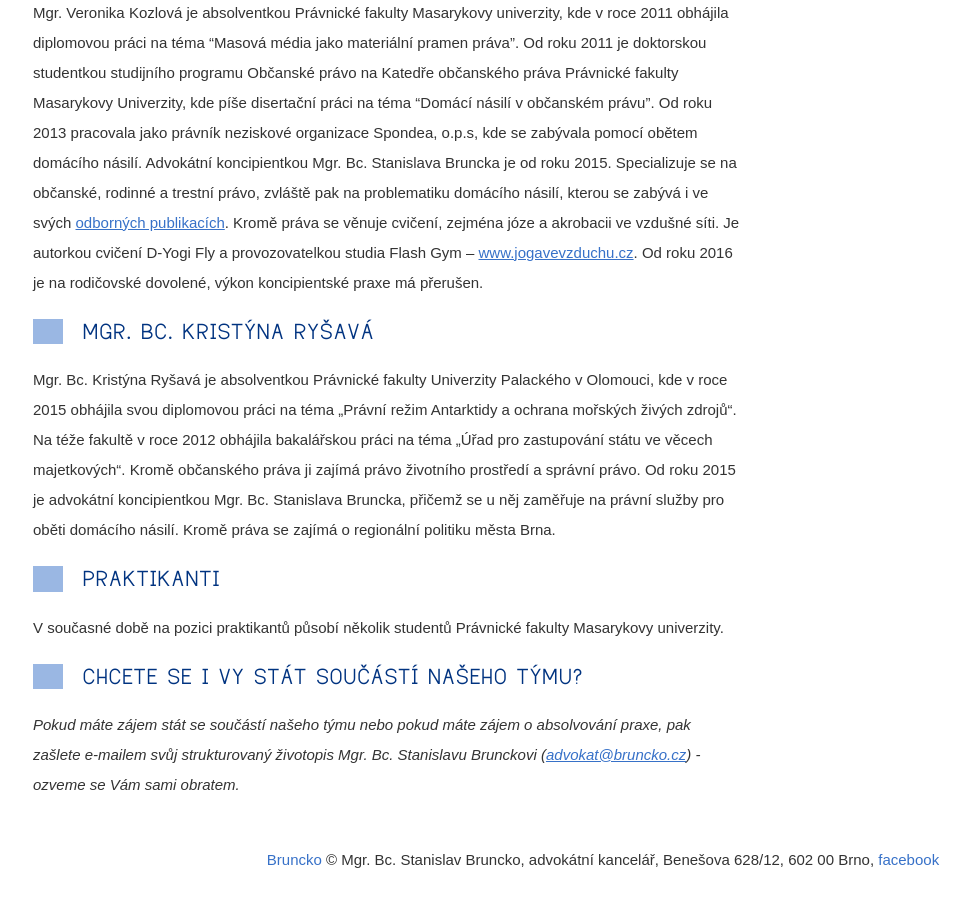
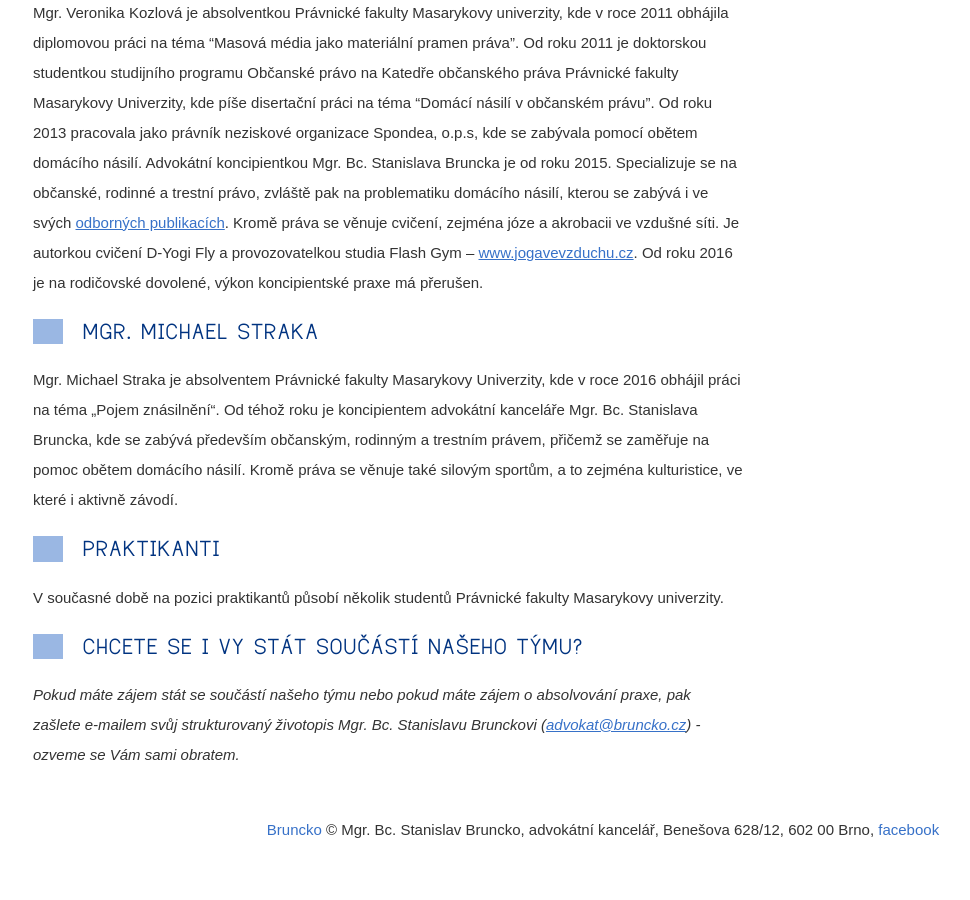
Before and after one commit to Pave91/bruncko-web, a Jekyll site: the page built from osoby-v-kancelari.md, in a window 1280 px wide and 900 px high, scrolled down 1288 px. Shown: the whole window, without its empty margins (37-1007 px from the left). Built offline with Jekyll 4.4.1, drawn with Linux system fonts in a browser that asks for light colours; nearby versions of some CDN libraries; after the commit the page ends 2158 px from its top, so only the background shows below that.

Commit message:
Update osoby-v-kancelari.md

```diff
--- a/osoby-v-kancelari.md
+++ b/osoby-v-kancelari.md
@@ -27,12 +27,8 @@ Od roku 2016 je na rodičovské dovolené, výkon koncipientské praxe má přer
 
 
 
-## Mgr. Bc. Kristýna Ryšavá
-Mgr. Bc. Kristýna Ryšavá je absolventkou Právnické fakulty Univerzity Palackého v Olomouci, kde v roce 2015 obhájila svou diplomovou práci na téma „Právní režim Antarktidy a ochrana mořských živých zdrojů“.
-Na téže fakultě v roce 2012 obhájila bakalářskou práci na téma „Úřad pro zastupování státu ve věcech majetkových“.
-Kromě občanského práva ji zajímá právo životního prostředí a správní právo.
-Od roku 2015 je advokátní koncipientkou Mgr. Bc. Stanislava Bruncka, přičemž se u něj zaměřuje na právní služby pro oběti domácího násilí.
-Kromě práva se zajímá o regionální politiku města Brna.
+## Mgr. Michael Straka
+Mgr. Michael Straka je absolventem Právnické fakulty Masarykovy Univerzity, kde v roce 2016 obhájil práci na téma „Pojem znásilnění“. Od téhož roku je koncipientem advokátní kanceláře Mgr. Bc. Stanislava Bruncka, kde se zabývá především občanským, rodinným a trestním právem, přičemž se zaměřuje na pomoc obětem domácího násilí. Kromě práva se věnuje také silovým sportům, a to zejména kulturistice, ve které i aktivně závodí.
 
 
 ## Praktikanti
```
